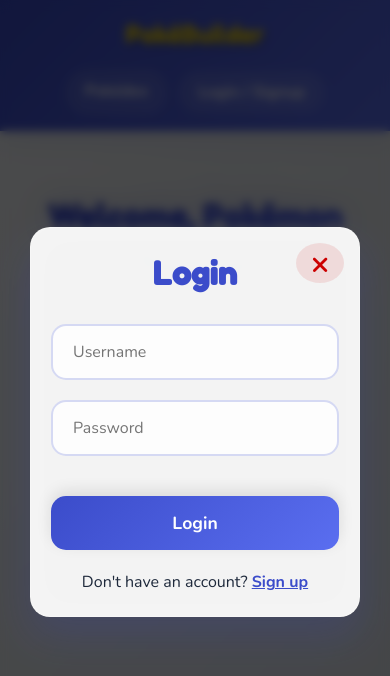
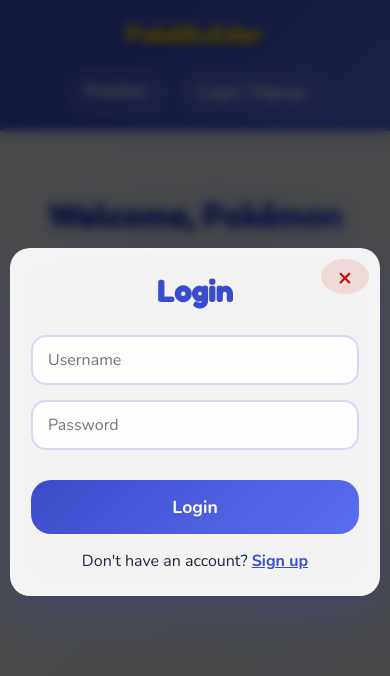
Before and after one commit to Sohamm31/Pokemon, a plain HTML site: page app/static/index.html in a window 390 px wide. Both pictures are taken after a click on the button "Login / Signup". Drawn offline with nearby package versions, Linux system fonts and the light colour scheme.

Commit message:
Update index.html

```diff
--- a/app/static/index.html
+++ b/app/static/index.html
@@ -382,7 +382,7 @@
             backdrop-filter: blur(5px);
             justify-content: center;
             align-items: center;
-            padding: 20px;
+            padding: 10px;
         }
 
         .modal.active {
@@ -398,14 +398,17 @@
         .modal-content {
             background: rgba(255,255,255,0.95);
             backdrop-filter: blur(20px);
-            padding: 30px;
+            padding: 20px;
             border-radius: var(--border-radius);
-            width: 95%;
+            width: 100%;
             max-width: 500px;
             position: relative;
             box-shadow: var(--hover-shadow);
             border: 1px solid rgba(255,255,255,0.2);
             animation: modalSlideUp 0.3s ease-out;
+            display: flex;
+            flex-direction: column;
+            max-height: 90vh;
         }
 
         @keyframes modalSlideUp {
@@ -415,15 +418,15 @@
 
         .modal-close {
             position: absolute;
-            top: 15px;
-            right: 15px;
-            font-size: 2rem;
+            top: 10px;
+            right: 10px;
+            font-size: 1.5rem;
             cursor: pointer;
             border: none;
             background: rgba(204, 0, 0, 0.1);
             color: var(--accent-color);
-            width: 40px;
-            height: 40px;
+            width: 35px;
+            height: 35px;
             border-radius: 50%;
             display: flex;
             align-items: center;
@@ -440,18 +443,26 @@
 
         .modal-content h2 {
             text-align: center;
-            margin-bottom: 25px;
+            margin-bottom: 20px;
             font-family: var(--cartoon-font);
-            font-size: 2rem;
+            font-size: 1.8rem;
             color: var(--primary-color);
+            flex-shrink: 0;
+        }
+
+        .modal-form {
+            display: flex;
+            flex-direction: column;
+            flex-grow: 1;
+            overflow: hidden;
         }
 
         .modal-form input[type="text"],
         .modal-form input[type="email"],
         .modal-form input[type="password"] {
             width: 100%;
-            padding: 15px 20px;
-            margin-bottom: 20px;
+            padding: 12px 15px;
+            margin-bottom: 15px;
             border: 2px solid rgba(59, 76, 202, 0.2);
             border-radius: 15px;
             font-size: 1rem;
@@ -471,14 +482,15 @@
             width: 100%;
             background: var(--primary-gradient);
             color: #fff;
-            margin-top: 20px;
+            margin-top: 15px;
             padding: 15px;
             font-size: 1.1rem;
+            flex-shrink: 0; /* Prevents button from shrinking */
         }
 
         .form-toggle {
             text-align: center;
-            margin-top: 20px;
+            margin-top: 15px;
         }
 
         .form-toggle a {
@@ -496,27 +508,28 @@
         /* --- New Team Modal Styles --- */
         #team-modal .modal-content {
             max-width: 95vw;
-            max-height: 90vh;
-            overflow-y: auto;
         }
 
         .team-builder-layout {
             display: flex;
-            gap: 25px;
-            margin-top: 20px;
+            gap: 20px;
+            margin-top: 15px;
+            flex-grow: 1;
+            overflow: hidden; /* Important for child scrolling */
         }
 
         .pokemon-selection-panel {
             flex: 2;
             display: flex;
             flex-direction: column;
+            overflow: hidden;
         }
 
         .team-preview-panel {
             flex: 1;
             background: linear-gradient(135deg, #f8fafc 0%, #e2e8f0 100%);
             border-radius: 15px;
-            padding: 20px;
+            padding: 15px;
             border: 1px solid rgba(59, 76, 202, 0.1);
         }
 
@@ -525,17 +538,19 @@
             color: var(--primary-color);
             margin-bottom: 15px;
             text-align: center;
+            font-size: 1.2rem;
         }
 
         .selector-controls {
-            margin-bottom: 20px;
+            margin-bottom: 15px;
+            flex-shrink: 0;
         }
 
         .type-filters {
             display: flex;
             flex-wrap: wrap;
             gap: 8px;
-            margin-top: 15px;
+            margin-top: 10px;
         }
 
         .type-filters button {
@@ -561,13 +576,13 @@
         #team-pokemon-selector-grid {
             display: grid;
             grid-template-columns: repeat(auto-fill, minmax(120px, 1fr));
-            gap: 15px;
-            overflow-y: auto;
-            max-height: 400px;
+            gap: 10px;
+            overflow-y: auto; /* This will scroll */
             padding: 15px;
             background: rgba(248, 250, 252, 0.5);
             border-radius: 15px;
             border: 1px solid rgba(59, 76, 202, 0.1);
+            flex-grow: 1;
         }
 
         .selector-card {
@@ -603,7 +618,7 @@
         .team-preview-slots {
             display: grid;
             grid-template-columns: 1fr 1fr;
-            gap: 15px;
+            gap: 10px;
         }
 
         .preview-slot {
@@ -686,11 +701,9 @@
 
             .team-builder-layout {
                 flex-direction: column;
-                gap: 20px;
             }
 
             #team-pokemon-selector-grid {
-                max-height: 250px;
                 grid-template-columns: repeat(auto-fill, minmax(100px, 1fr));
                 gap: 10px;
             }
@@ -703,26 +716,6 @@
             .preview-slot {
                 height: 70px;
                 font-size: 0.8rem;
-            }
-
-            .modal-content {
-                margin: 10px;
-                padding: 20px;
-                max-height: 85vh;
-            }
-
-            #team-modal .modal-content {
-                max-width: 95vw;
-                width: 95vw;
-            }
-
-            .modal-form button[type="submit"] {
-                position: sticky;
-                bottom: 0;
-                z-index: 10;
-                margin-top: 20px;
-                border-radius: 15px;
-                box-shadow: 0 -5px 15px rgba(0,0,0,0.1);
             }
 
             .selector-card {
@@ -793,7 +786,6 @@
 
         <section id="landing-page" class="page active">
             <h1>Welcome, Pokémon Trainer!</h1>
-            <div class="catchphrase">Gotta Catch 'Em All!</div>
             <p>Build your ultimate team and prepare for battle.</p>
         </section>
 
@@ -881,7 +873,7 @@ document.addEventListener('DOMContentLoaded', () => {
 
     // --- GLOBAL STATE & CONFIG ---
     const API_BASE_URL = ''; // Use relative path
-    let authToken = localStorage.getItem('pokemonToken'); // Load token on start
+    let authToken = localStorage.getItem('pokemonToken');
     let allPokemons = [];
     let selectedPokemonForTeam = [];
 
```
